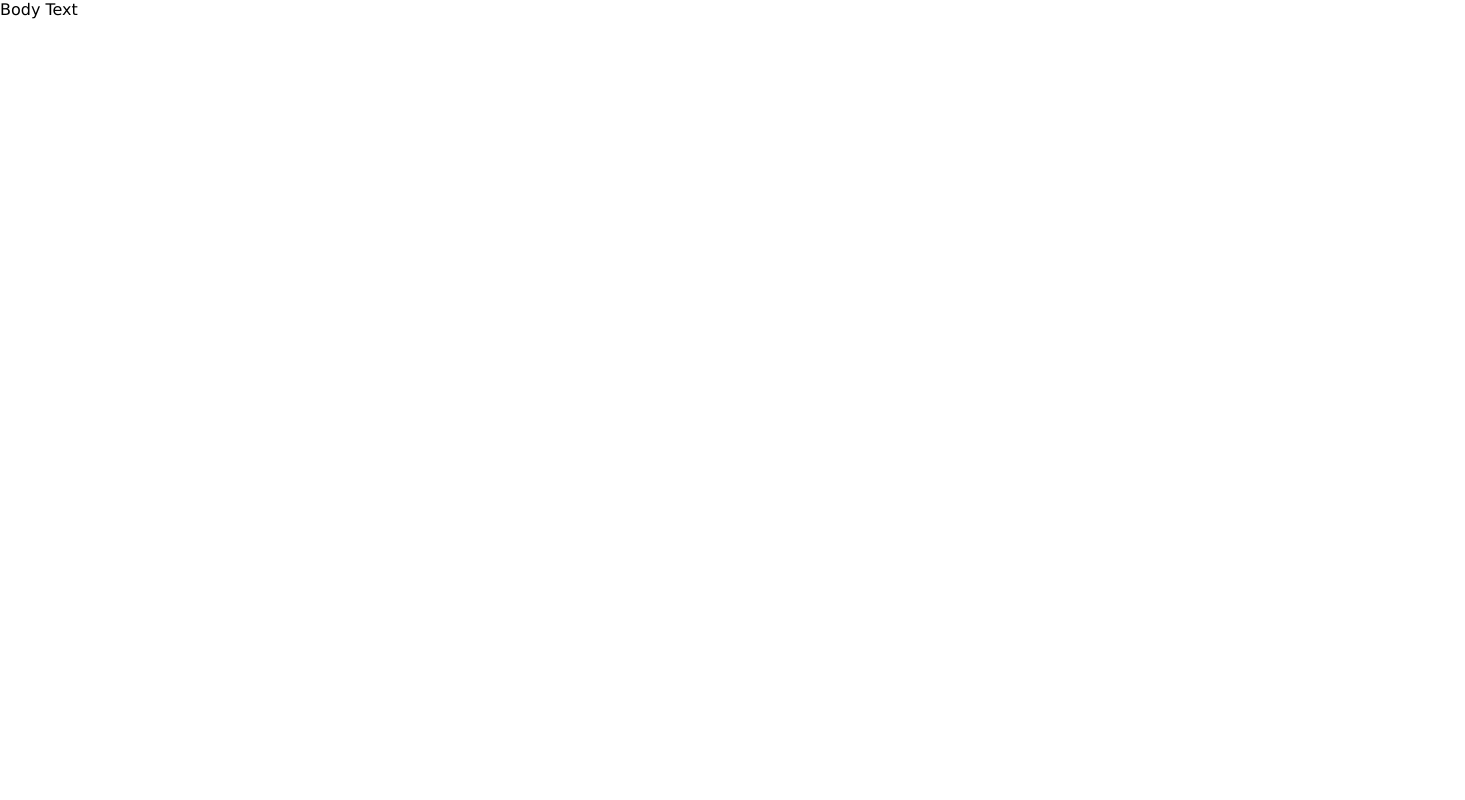
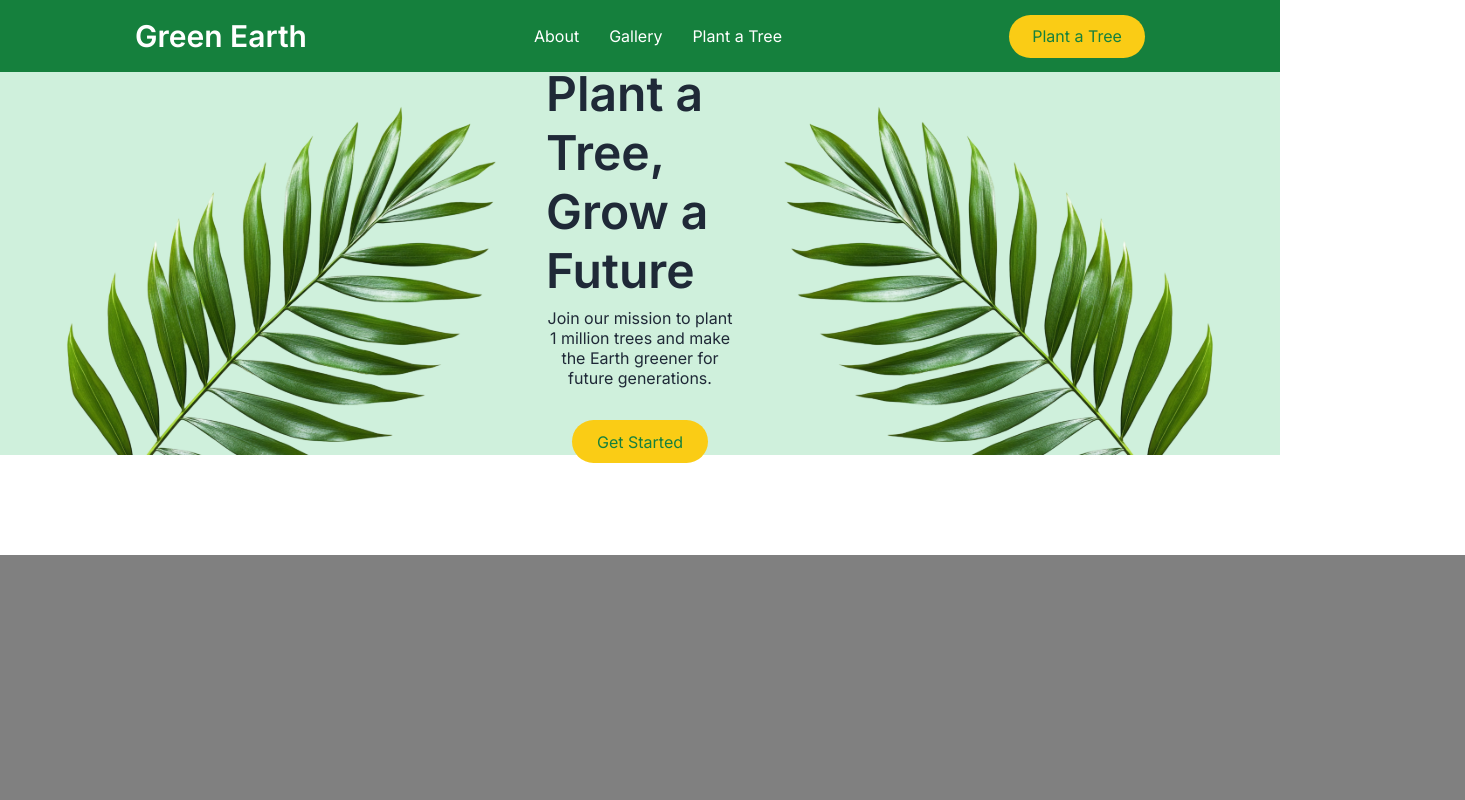
Before and after one commit to dibbockb/b12a06, a plain HTML site: page index.html in a window 1280 px wide. Shown: the top 800 px of the page, 1465 px wide, since content can reach past the window. Drawn offline with Linux system fonts and the light colour scheme.

Commit message:
Added Nav + Hero + Footer

```diff
--- a/index.html
+++ b/index.html
@@ -7,9 +7,48 @@
     <link rel="stylesheet" href="styles/style.css" />
     <link rel="stylesheet" href="styles/responsive.css" />
     <link rel="shortcut icon" href="favicon.ico" type="image/x-icon" />
-    <title>Assignment 06</title>
+    <title>Green Earth</title>
   </head>
   <body>
-    Body Text
+    <!-- Navbar  -->
+    <nav id="navbar-parent">
+      <div class="nav-text-left">Green Earth</div>
+      <div class="nav-options">
+        <p class="nav-option">About</p>
+        <p class="nav-option">Gallery</p>
+        <p class="nav-option">Plant a Tree</p>
+      </div>
+      <button class="nav-btn-right defaultbtn">Plant a Tree</button>
+    </nav>
+
+    <!-- Hero -->
+    <section id="hero-parent">
+      <img src="assets/hero-leaf1.png" alt="" />
+      <div class="hero-text">
+        <p class="hero-title">Plant a Tree, Grow a Future</p>
+        <p class="hero-subtitle">
+          Join our mission to plant 1 million trees and make the Earth greener
+          for future generations.
+        </p>
+        <button class="defaultbtn hero-btn">Get Started</button>
+      </div>
+      <img src="assets/hero-leaf2.png" alt="" />
+    </section>
   </body>
+
+  <!-- Choose your Trees -->
+  <section id="choose-parent"></section>
+
+  <!-- About -->
+  <section id="about-parent"></section>
+
+  <!-- Impact -->
+  <section id="impact-parent"></section>
+
+  <!-- Form -->
+  <section id="form-parent"></section>
+
+  <footer id="footer-parent">
+    <p class="footer-text">© 2025 Green Earth. All Rights Reserved.</p>
+  </footer>
 </html>
--- a/styles/init.css
+++ b/styles/init.css
@@ -1,6 +1,16 @@
+@import url("https://fonts.googleapis.com/css2?family=Inter:ital,opsz,wght@0,14..32,100..900;1,14..32,100..900&display=swap");
+
+.font-inter {
+  font-family: "Inter", sans-serif;
+  font-optical-sizing: auto;
+  font-weight: 500;
+  font-style: normal;
+}
+
 * {
   margin: 0;
   padding: 0;
   box-sizing: border-box;
-  font-family: Verdana;
+  font-family: Inter;
+  cursor: default;
 }
--- a/styles/style.css
+++ b/styles/style.css
@@ -0,0 +1,139 @@
+.defaultbtn {
+  width: 8.5rem;
+  height: 2.6875rem;
+  background-color: #facc15;
+  font-family: Inter;
+  color: #15803d;
+  border-radius: 24px;
+  border: none;
+  font-size: 16px;
+  transition: transform 0.1s ease-in-out;
+}
+.defaultbtn:hover {
+  transform: scale(1.1);
+}
+
+/* ----------------------- */
+/* <!-- Navbar  --> */
+
+#navbar-parent {
+  background-color: #15803d;
+  display: flex;
+  justify-content: space-between;
+  align-items: center;
+  padding-left: 135px;
+  padding-right: 135px;
+  max-width: 1920px;
+  height: 4.5rem;
+}
+
+.nav-text-left {
+  color: white;
+  font-size: 30px;
+  font-weight: 600;
+}
+
+.nav-options {
+  color: white;
+  display: flex;
+  justify-content: space-evenly;
+  align-items: center;
+  font-weight: 400;
+  gap: 30px;
+}
+
+/* ----------------------- */
+/* <!-- Hero --> */
+
+#hero-parent {
+  max-width: 1920px;
+  height: 23.9375rem;
+  background-color: #cff0dc;
+  display: flex;
+  align-items: center;
+  justify-content: space-between;
+}
+
+.hero-text {
+  display: flex;
+  flex-direction: column;
+  justify-content: center;
+  align-items: center;
+  gap: 8px;
+}
+
+.nav-option {
+  transition: transform 0.1s ease-in-out;
+}
+.nav-option:hover {
+  transform: scale(1.1);
+  cursor: default;
+}
+
+.hero-title {
+  font-size: 48px;
+  font-weight: 600;
+  color: #1f2937;
+}
+
+.hero-subtitle {
+  font-size: 16px;
+  font-weight: 400;
+  max-width: 36.4375rem;
+  text-align: center;
+  color: #1f2937;
+}
+
+.hero-btn {
+  margin-top: 24px;
+}
+
+/* ----------------------- */
+/* <!-- Choose your Trees --> */
+
+#choose-parent {
+  width: 103.125rem;
+  height: 54.625rem;
+  background-color: grey;
+  margin-top: 100px;
+  justify-self: center;
+}
+
+/* ----------------------- */
+/* <!-- About --> */
+#about-parent {
+  width: 68.125rem;
+  height: 38.125rem;
+  background-color: grey;
+  justify-self: center;
+  margin-top: 100px;
+}
+
+/* ----------------------- */
+/* <!-- Impact --> */
+#impact-parent {
+  width: 100%;
+  height: 27.25rem;
+  background-color: #cff0dc;
+  margin-top: 100px;
+}
+
+/* ----------------------- */
+/* <!-- Form --> */
+#form-parent {
+  width: 100%;
+  height: 36.9375rem;
+  background-color: #166534;
+}
+
+/* ----------------------- */
+/* Footer */
+#footer-parent {
+  display: flex;
+  width: 100%;
+  height: 50px;
+  background-color: #14532d;
+  color: white;
+  justify-content: center;
+  align-items: center;
+}
```
